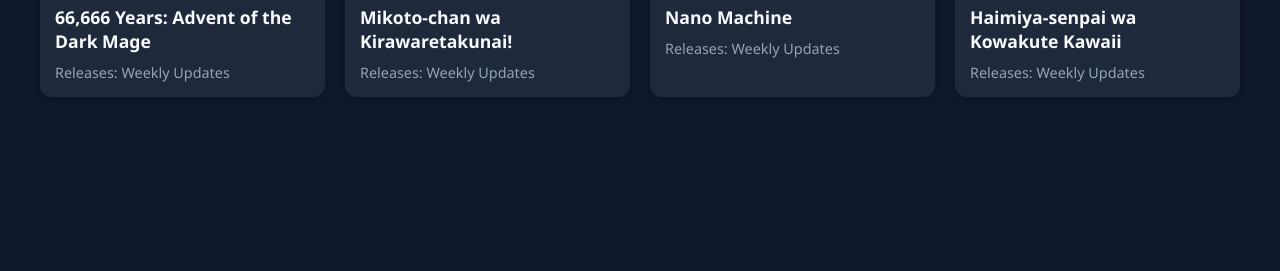
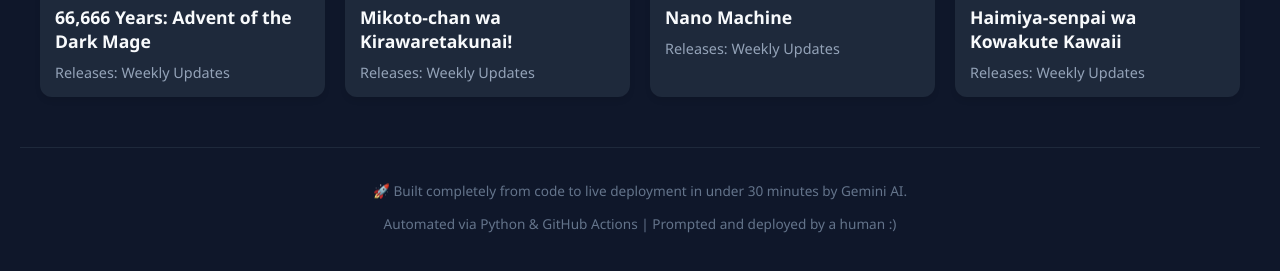
Before and after one commit to eshanjayalath/my-anime-tracker, a plain HTML site: page index.html in a window 1280 px wide. Shown: the part 2395-2666 px from the top of the page. Before the commit the page ends 2512 px from the top, so only its background shows below. Drawn offline with Linux system fonts and the light colour scheme.

Commit message:
Update index.html

```diff
--- a/index.html
+++ b/index.html
@@ -79,5 +79,9 @@
         }
         window.onload = loadSchedule;
     </script>
+    <footer style="text-align: center; margin-top: 50px; padding: 20px 0; color: #64748b; font-size: 0.85rem; border-top: 1px solid #1e293b;">
+        <p>🚀 Built completely from code to live deployment in under 30 minutes by Gemini AI.</p>
+        <p>Automated via Python & GitHub Actions | Prompted and deployed by a human :)</p>
+    </footer>
 </body>
 </html>
```
